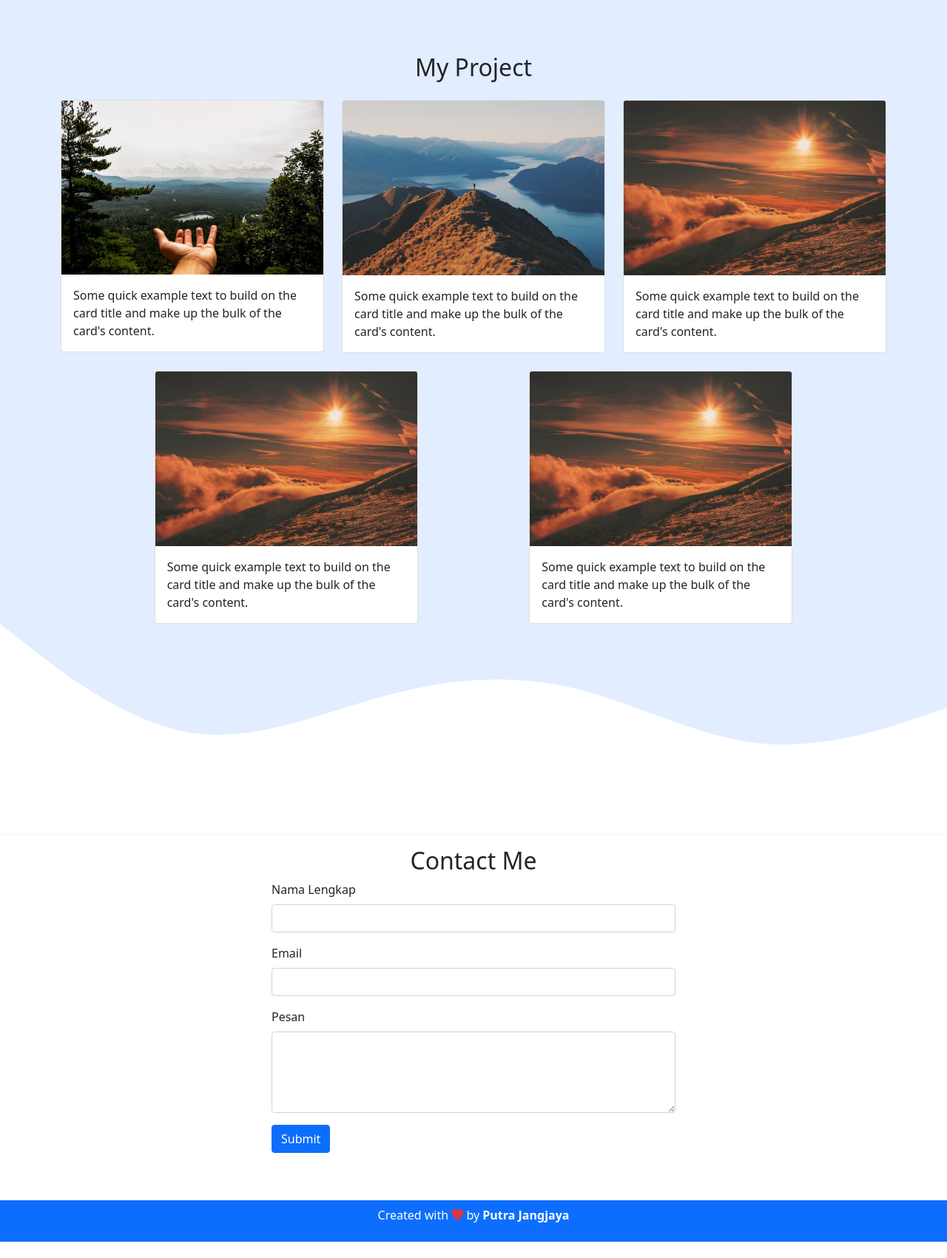
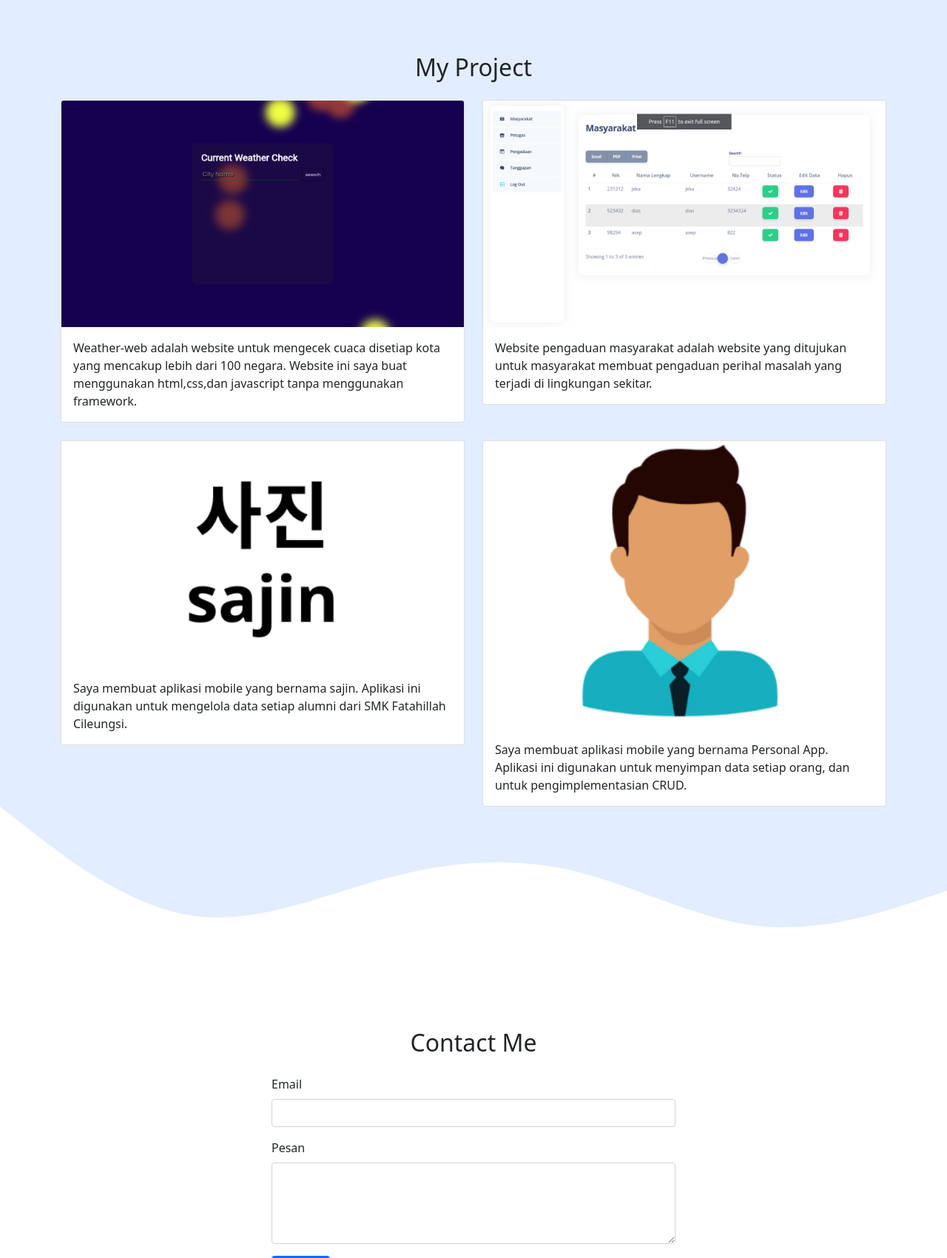
Before and after one commit to sorlaw/portfolio-old, a plain HTML site: page index.html in a window 1280 px wide. Shown: the part 1100-2800 px from the top of the page at 74% size. Before the commit the page ends 2778 px from the top, so only its background shows below. Drawn offline with nearby package versions, Linux system fonts and the light colour scheme.

Commit message:
fix text

```diff
--- a/index.html
+++ b/index.html
@@ -6,19 +6,37 @@
     <meta name="viewport" content="width=device-width, initial-scale=1" />
 
     <!-- Bootstrap CSS -->
-    <link href="https://cdn.jsdelivr.net/npm/bootstrap@5.1.3/dist/css/bootstrap.min.css" rel="stylesheet" integrity="sha384-1BmE4kWBq78iYhFldvKuhfTAU6auU8tT94WrHftjDbrCEXSU1oBoqyl2QvZ6jIW3" crossorigin="anonymous" />
+    <link
+      href="https://cdn.jsdelivr.net/npm/bootstrap@5.1.3/dist/css/bootstrap.min.css"
+      rel="stylesheet"
+      integrity="sha384-1BmE4kWBq78iYhFldvKuhfTAU6auU8tT94WrHftjDbrCEXSU1oBoqyl2QvZ6jIW3"
+      crossorigin="anonymous"
+    />
 
     <link rel="stylesheet" href="style.css" />
-    <link rel="stylesheet" href="https://cdn.jsdelivr.net/npm/bootstrap-icons@1.7.1/font/bootstrap-icons.css">
+    <link
+      rel="stylesheet"
+      href="https://cdn.jsdelivr.net/npm/bootstrap-icons@1.7.1/font/bootstrap-icons.css"
+    />
 
     <title>My Portfolio | Putra Jangjaya</title>
   </head>
   <body>
     <!-- Navbar -->
-    <nav class="navbar navbar-expand-lg navbar-dark bg-primary shadow-sm fixed-top">
+    <nav
+      class="navbar navbar-expand-lg navbar-dark bg-primary shadow-sm fixed-top"
+    >
       <div class="container">
         <a class="navbar-brand" href="#">Navbar</a>
-        <button class="navbar-toggler" type="button" data-bs-toggle="collapse" data-bs-target="#navbarNavAltMarkup" aria-controls="navbarNavAltMarkup" aria-expanded="false" aria-label="Toggle navigation">
+        <button
+          class="navbar-toggler"
+          type="button"
+          data-bs-toggle="collapse"
+          data-bs-target="#navbarNavAltMarkup"
+          aria-controls="navbarNavAltMarkup"
+          aria-expanded="false"
+          aria-label="Toggle navigation"
+        >
           <span class="navbar-toggler-icon"></span>
         </button>
         <div class="collapse navbar-collapse" id="navbarNavAltMarkup">
@@ -35,10 +53,20 @@
 
     <!-- Jumbotron -->
     <section class="jumbotron text-center" id="home">
-      <img src="img/profile-image.png" alt="Mitsuya" class="rounded-circle profile-image " />
+      <img
+        src="img/profile-image.png"
+        alt="Mitsuya"
+        class="rounded-circle profile-image"
+      />
       <h1 class="display-4">Putra Jangjaya</h1>
-      <p class="lead">Siswa SMK Fatahillah Cileungsi</p>
-      <svg xmlns="http://www.w3.org/2000/svg" viewBox="0 0 1440 320"><path fill="#ffffff" fill-opacity="1" d="M0,256L48,240C96,224,192,192,288,202.7C384,213,480,267,576,272C672,277,768,235,864,197.3C960,160,1056,128,1152,128C1248,128,1344,160,1392,176L1440,192L1440,320L1392,320C1344,320,1248,320,1152,320C1056,320,960,320,864,320C768,320,672,320,576,320C480,320,384,320,288,320C192,320,96,320,48,320L0,320Z"></path></svg>
+      <p class="lead">Front-end Developer</p>
+      <svg xmlns="http://www.w3.org/2000/svg" viewBox="0 0 1440 320">
+        <path
+          fill="#ffffff"
+          fill-opacity="1"
+          d="M0,256L48,240C96,224,192,192,288,202.7C384,213,480,267,576,272C672,277,768,235,864,197.3C960,160,1056,128,1152,128C1248,128,1344,160,1392,176L1440,192L1440,320L1392,320C1344,320,1248,320,1152,320C1056,320,960,320,864,320C768,320,672,320,576,320C480,320,384,320,288,320C192,320,96,320,48,320L0,320Z"
+        ></path>
+      </svg>
     </section>
 
     <!-- Akhir Jumbotron -->
@@ -52,16 +80,35 @@
             <h2>About Me</h2>
           </div>
         </div>
-        <div class="row justify-content-center fs-5 text-center text-capitalize">
+        <div
+          class="row justify-content-center fs-5 text-center text-capitalize"
+        >
           <div class="col-md-4">
-            <p>Halo nama saya putra Jangjaya, Saya merupakan salah satu siswa smk Fatahillah cileungsi,saya mulai masuk ke smk Fatahillah cileungsi pada tahun 2020 </p>
+            <p>
+              Halo nama saya putra Jangjaya, Saya adalah lulusan dari SMK
+              Fatahillah Cileungsi, Saya mulai masuk ke SMK Fatahillah Cileungsi
+              pada tahun 2020 dan telah lulus pada tahun 2023
+            </p>
           </div>
           <div class="col-md-4">
-            <p>Saya telah mendalami HTML,CSS, dan Javascript selama kurang lebih 2 tahun. <a href="img/sertifikat_course_Jeka.pdf" target="_blank">klik disini</a> untuk melihat sertifikat yang telah saya dapatkan</p>
+            <p>
+              Saya telah mendalami HTML,CSS, dan Javascript selama kurang lebih
+              2 tahun.
+              <a href="img/sertifikat_course_Jeka.pdf" target="_blank"
+                >klik disini</a
+              >
+              untuk melihat sertifikat yang telah saya dapatkan
+            </p>
           </div>
         </div>
       </div>
-      <svg xmlns="http://www.w3.org/2000/svg" viewBox="0 0 1440 320"><path fill="#e2edff" fill-opacity="1" d="M0,64L48,64C96,64,192,64,288,101.3C384,139,480,213,576,213.3C672,213,768,139,864,122.7C960,107,1056,149,1152,149.3C1248,149,1344,107,1392,85.3L1440,64L1440,320L1392,320C1344,320,1248,320,1152,320C1056,320,960,320,864,320C768,320,672,320,576,320C480,320,384,320,288,320C192,320,96,320,48,320L0,320Z"></path></svg>
+      <svg xmlns="http://www.w3.org/2000/svg" viewBox="0 0 1440 320">
+        <path
+          fill="#e2edff"
+          fill-opacity="1"
+          d="M0,64L48,64C96,64,192,64,288,101.3C384,139,480,213,576,213.3C672,213,768,139,864,122.7C960,107,1056,149,1152,149.3C1248,149,1344,107,1392,85.3L1440,64L1440,320L1392,320C1344,320,1248,320,1152,320C1056,320,960,320,864,320C768,320,672,320,576,320C480,320,384,320,288,320C192,320,96,320,48,320L0,320Z"
+        ></path>
+      </svg>
     </section>
 
     <!-- Akhir About -->
@@ -76,49 +123,80 @@
           </div>
         </div>
         <div class="row justify-content-evenly g-4">
-          <div class="col-md-4">
+          <div class="col-md-6">
             <div class="card">
-              <img src="img/projects/1.jpg" class="card-img-top" alt="pemandangan" />
+              <img
+                src="img/projects/1.png"
+                class="card-img-top"
+                alt="pemandangan"
+              />
               <div class="card-body">
-                <p class="card-text">Some quick example text to build on the card title and make up the bulk of the card's content.</p>
+                <p class="card-text">
+                  Weather-web adalah website untuk mengecek cuaca disetiap kota
+                  yang mencakup lebih dari 100 negara. Website ini saya buat
+                  menggunakan html,css,dan javascript tanpa menggunakan
+                  framework.
+                </p>
               </div>
             </div>
           </div>
-          <div class="col-md-4">
+          <div class="col-md-6">
             <div class="card">
-              <img src="img/projects/2.jpg" class="card-img-top" alt="pemandangan" />
+              <img
+                src="img/projects/2.png"
+                class="card-img-top"
+                alt="pemandangan"
+              />
               <div class="card-body">
-                <p class="card-text">Some quick example text to build on the card title and make up the bulk of the card's content.</p>
+                <p class="card-text">
+                  Website pengaduan masyarakat adalah website yang ditujukan
+                  untuk masyarakat membuat pengaduan perihal masalah yang
+                  terjadi di lingkungan sekitar.
+                </p>
               </div>
             </div>
           </div>
-          <div class="col-md-4">
+          <div class="col-md-6">
             <div class="card">
-              <img src="img/projects/5.jpg" class="card-img-top" alt="pemandangan" />
+              <img
+                src="img/projects/3.png"
+                class="card-img-top"
+                alt="pemandangan"
+              />
               <div class="card-body">
-                <p class="card-text">Some quick example text to build on the card title and make up the bulk of the card's content.</p>
+                <p class="card-text">
+                  Saya membuat aplikasi mobile yang bernama sajin. Aplikasi ini
+                  digunakan untuk mengelola data setiap alumni dari SMK
+                  Fatahillah Cileungsi.
+                </p>
               </div>
             </div>
           </div>
-          <div class="col-md-4">
+          <div class="col-md-6">
             <div class="card">
-              <img src="img/projects/5.jpg" class="card-img-top" alt="pemandangan" />
+              <img
+                src="img/projects/4.png"
+                class="card-img-top"
+                alt="pemandangan"
+              />
               <div class="card-body">
-                <p class="card-text">Some quick example text to build on the card title and make up the bulk of the card's content.</p>
-              </div>
-            </div>
-          </div>
-          <div class="col-md-4">
-            <div class="card">
-              <img src="img/projects/5.jpg" class="card-img-top" alt="pemandangan" />
-              <div class="card-body">
-                <p class="card-text">Some quick example text to build on the card title and make up the bulk of the card's content.</p>
+                <p class="card-text">
+                  Saya membuat aplikasi mobile yang bernama Personal App.
+                  Aplikasi ini digunakan untuk menyimpan data setiap orang, dan
+                  untuk pengimplementasian CRUD.
+                </p>
               </div>
             </div>
           </div>
         </div>
       </div>
-      <svg xmlns="http://www.w3.org/2000/svg" viewBox="0 0 1440 320"><path fill="#ffffff" fill-opacity="1" d="M0,0L48,37.3C96,75,192,149,288,165.3C384,181,480,139,576,112C672,85,768,75,864,96C960,117,1056,171,1152,181.3C1248,192,1344,160,1392,144L1440,128L1440,320L1392,320C1344,320,1248,320,1152,320C1056,320,960,320,864,320C768,320,672,320,576,320C480,320,384,320,288,320C192,320,96,320,48,320L0,320Z"></path></svg>
+      <svg xmlns="http://www.w3.org/2000/svg" viewBox="0 0 1440 320">
+        <path
+          fill="#ffffff"
+          fill-opacity="1"
+          d="M0,0L48,37.3C96,75,192,149,288,165.3C384,181,480,139,576,112C672,85,768,75,864,96C960,117,1056,171,1152,181.3C1248,192,1344,160,1392,144L1440,128L1440,320L1392,320C1344,320,1248,320,1152,320C1056,320,960,320,864,320C768,320,672,320,576,320C480,320,384,320,288,320C192,320,96,320,48,320L0,320Z"
+        ></path>
+      </svg>
     </section>
 
     <!-- Akhir Project -->
@@ -133,16 +211,25 @@
         </div>
         <div class="row justify-content-center">
           <div class="col-md-6">
-          <form>
-            <div class="mb-3">
-              <label for="name" class="form-label">Nama Lengkap</label>
-              <input type="text" class="form-control" id="name" aria-describedby="name" />
+            <form action="https://formspree.io/f/mjvqvaby" method="POST">
               <div class="mb-3 mt-3">
                 <label for="email" class="form-label">Email</label>
-              <input type="email" class="form-control" id="email" aria-describedby="email" />
+                <input
+                  type="email"
+                  class="form-control"
+                  id="email"
+                  aria-describedby="email"
+                  name="email"
+                />
+              </div>
               <div class="mb-3 mt-3">
                 <label for="message" class="form-label">Pesan</label>
-                <textarea class="form-control" id="message" rows="4"></textarea>
+                <textarea
+                  class="form-control"
+                  id="message"
+                  rows="4"
+                  name="message"
+                ></textarea>
               </div>
 
               <button type="submit" class="btn btn-primary">Submit</button>
@@ -156,12 +243,24 @@
 
     <!-- Footer -->
 
-    <footer class="bg-primary p-2 mt-5" style="width: 100%;">
-        <p class="text-center text-white">Created with <i class="bi bi-heart-fill text-danger"></i> by <a href="https://www.instagram.com/putra_kuncoro279/" class="text-white fw-bold" target="_blank">Putra Jangjaya</a></p>
+    <footer class="bg-primary p-2 mt-5" style="width: 100%">
+      <p class="text-center text-white">
+        Created with <i class="bi bi-heart-fill text-danger"></i> by
+        <a
+          href="https://www.instagram.com/putra_kuncoro279/"
+          class="text-white fw-bold"
+          target="_blank"
+          >Putra Jangjaya</a
+        >
+      </p>
     </footer>
 
     <!-- Akhir Footer -->
 
-    <script src="https://cdn.jsdelivr.net/npm/bootstrap@5.1.3/dist/js/bootstrap.bundle.min.js" integrity="sha384-ka7Sk0Gln4gmtz2MlQnikT1wXgYsOg+OMhuP+IlRH9sENBO0LRn5q+8nbTov4+1p" crossorigin="anonymous"></script>
+    <script
+      src="https://cdn.jsdelivr.net/npm/bootstrap@5.1.3/dist/js/bootstrap.bundle.min.js"
+      integrity="sha384-ka7Sk0Gln4gmtz2MlQnikT1wXgYsOg+OMhuP+IlRH9sENBO0LRn5q+8nbTov4+1p"
+      crossorigin="anonymous"
+    ></script>
   </body>
 </html>
```
Also changed, not shown: img/projects/1.jpg (deleted), img/projects/1.png (added), img/projects/2.jpg (deleted), img/projects/2.png (added), img/projects/3.jpg (deleted), img/projects/3.png (added), img/projects/4.png (added). Lines whose indentation alone changed are shown as unchanged.
